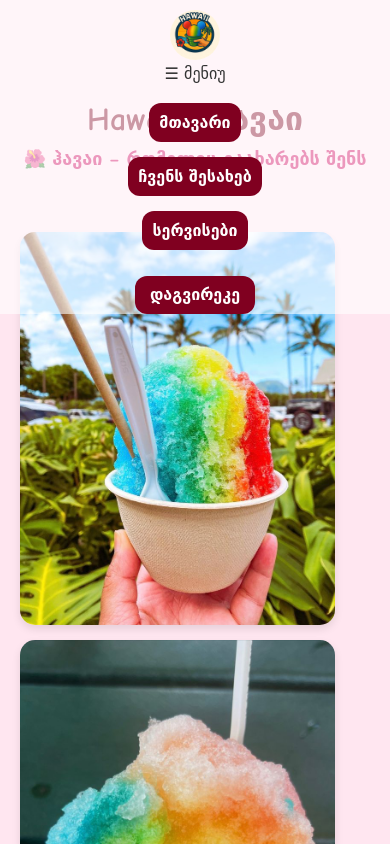
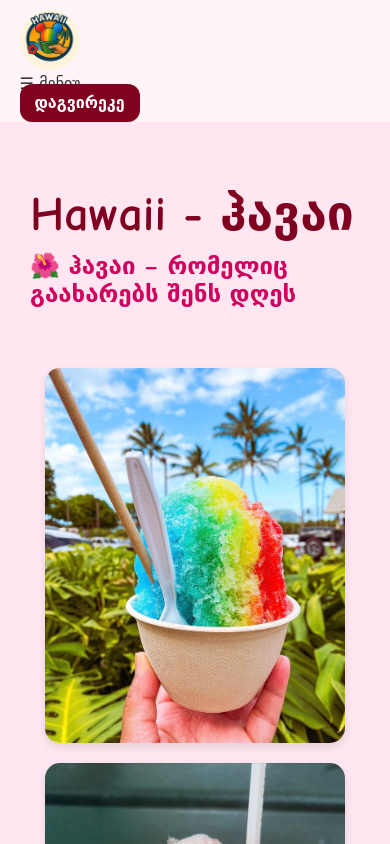
Before and after one commit to LukaB-art/Hawaian, a plain HTML site: page index.html in a window 390 px wide. Shown: the top 844 px of the page. Drawn offline with Linux system fonts and the light colour scheme.

Commit message:
Update style.css

```diff
--- a/style.css
+++ b/style.css
@@ -6,11 +6,11 @@
 
 body {
   font-family: 'Segoe UI', sans-serif;
-    margin: 0;
-  font-family: sans-serif;
   background-color: #f9f9f9;
+  padding-top: 100px; /* აქ დავამატე ჰედერის ადგილი */
 }
 
+/* ... დანარჩენი უცვლელად ... */
 .site-header {
   position: fixed;
   width: 100%;
@@ -19,10 +19,9 @@ body {
   background: rgba(255, 255, 255, 0.596);
   z-index: 999;
   padding: 10px 0;
-
-
 }
 
+/* აქედან უკვე იგივეა */
 .container {
   width: 90%;
   margin: 0 auto;
@@ -35,8 +34,6 @@ body {
 .logo img {
   height: 60px;
 }
-
-
 
 .main-nav ul {
   list-style: none;
@@ -91,7 +88,6 @@ body {
   }
 }
 
-
 .main-nav a:hover {
   color: #800020;
 }
@@ -110,7 +106,6 @@ body {
   background-color: #e65000;
 }
 
-/* მობილურისთვის */
 @media (max-width: 768px) {
   .main-nav ul {
     flex-direction: column;
@@ -131,6 +126,7 @@ body {
     align-items: flex-start;
   }
 }
+
 .logo {
   border-radius: 75% ;
 }
@@ -139,7 +135,6 @@ body {
   width: 100%;
   height: 100vh ;
   display: block;
-
 }
 
 .about-container {
@@ -148,13 +143,12 @@ body {
   margin: 50px auto;
   padding: 20px;
   background-color: white;
-  border: 2px solid #f8c3da; /* ღია ვარდისფერი ჩარჩო */
+  border: 2px solid #f8c3da;
   box-sizing: border-box;
-
 }
 
 .about-container h3 {
-  color: #800020; /* შინდისფერი */
+  color: #800020;
   text-align: center;
   font-weight: bold;
   margin-bottom: 20px;
@@ -179,40 +173,37 @@ body {
   background-color: #800020;
   border-radius: 12px;
   color: white;
-    translate: background 0.8s;
-
+  transition: background 0.8s;
 }
 
 .list a:hover {
   background-color: #e65000;
   transition: background 0.3s;
-
 }
 
 body {
-  margin: 0;
   font-family: 'Comic Sans MS', cursive, sans-serif;
-  background-color: #ffe6f0; /* ღია ვარდისფერი ფონზე */
+  background-color: #ffe6f0;
   color: #333;
 }
 
 header {
   text-align: center;
   padding: 40px 20px 20px 20px;
-  background-color: #ffb6c1; /* ღია ვარდისფერი */
+  background-color: #ffb6c1;
 }
 
 h1 {
   font-size: 48px;
   font-weight: bold;
   margin-bottom: 10px;
-  color: #800020; /* შინდისფერი */
+  color: #800020;
 }
 
 .slogan {
   font-size: 24px;
   font-weight: bold;
-  color: #d1005d; /* ხასხასა ვარდისფერი */
+  color: #d1005d;
 }
 
 .photo-section {
@@ -232,7 +223,7 @@ h1 {
 }
 
 .second-slogan {
-  background-color: #ffccff; /* მოლურჯო-ვარდისფერი */
+  background-color: #ffccff;
   text-align: center;
   padding: 30px 20px;
   margin-top: 20px;
@@ -277,81 +268,3 @@ h1 {
 .social-icons img:hover {
   transform: scale(1.1);
 }
-
-/* 📱 მობილური ადაპტაცია */
-@media (max-width: 768px) {
-  .container {
-    flex-direction: column;
-    align-items: center;
-    text-align: center;
-  }
-
-  .main-nav ul {
-    flex-direction: column;
-    align-items: center;
-    gap: 15px;
-    padding: 20px 0;
-    position: static;
-    background: none;
-    display: flex !important;
-  }
-
-  .call-btn {
-    margin-top: 15px;
-  }
-
-  .logo img {
-    height: 50px;
-  }
-
-  .photo-section {
-    flex-direction: column;
-    padding: 20px;
-    gap: 15px;
-  }
-
-  .photo-section img {
-    width: 90%;
-    max-width: 100%;
-  }
-
-  .h1h2 {
-    padding: 100px 20px 20px 20px;
-    text-align: center;
-  }
-
-  h1 {
-    font-size: 32px;
-  }
-
-  .slogan {
-    font-size: 18px;
-  }
-
-  .second-slogan h3 {
-    font-size: 18px;
-  }
-
-  .about-container {
-    width: 90%;
-    height: auto;
-    margin: 20px auto;
-  }
-
-  .main-nav {
-    width: 100%;
-  }
-
-  .list a {
-    display: block;
-    padding: 10px;
-    font-size: 16px;
-    width: 100%;
-    text-align: center;
-  }
-
-  .social-icons {
-    flex-direction: row;
-    gap: 10px;
-  }
-}
```
Lines whose indentation alone changed are shown as unchanged.
